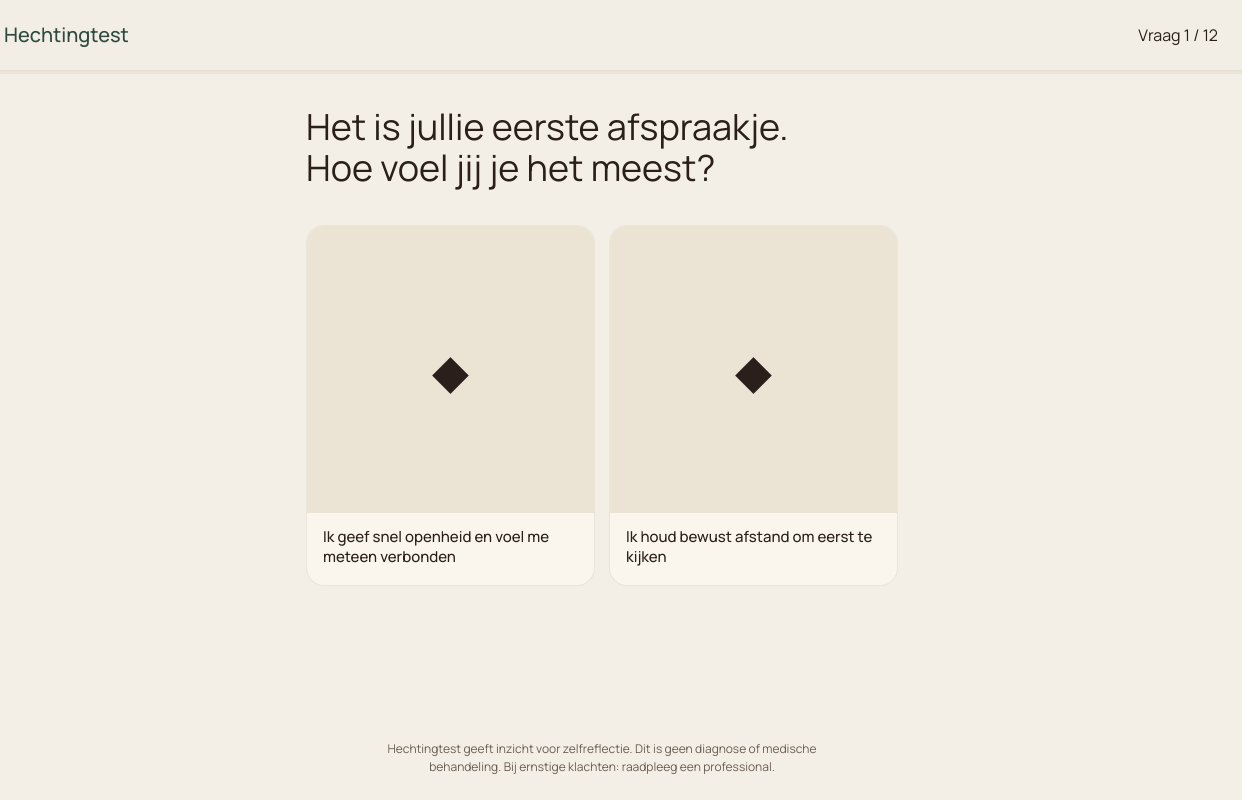
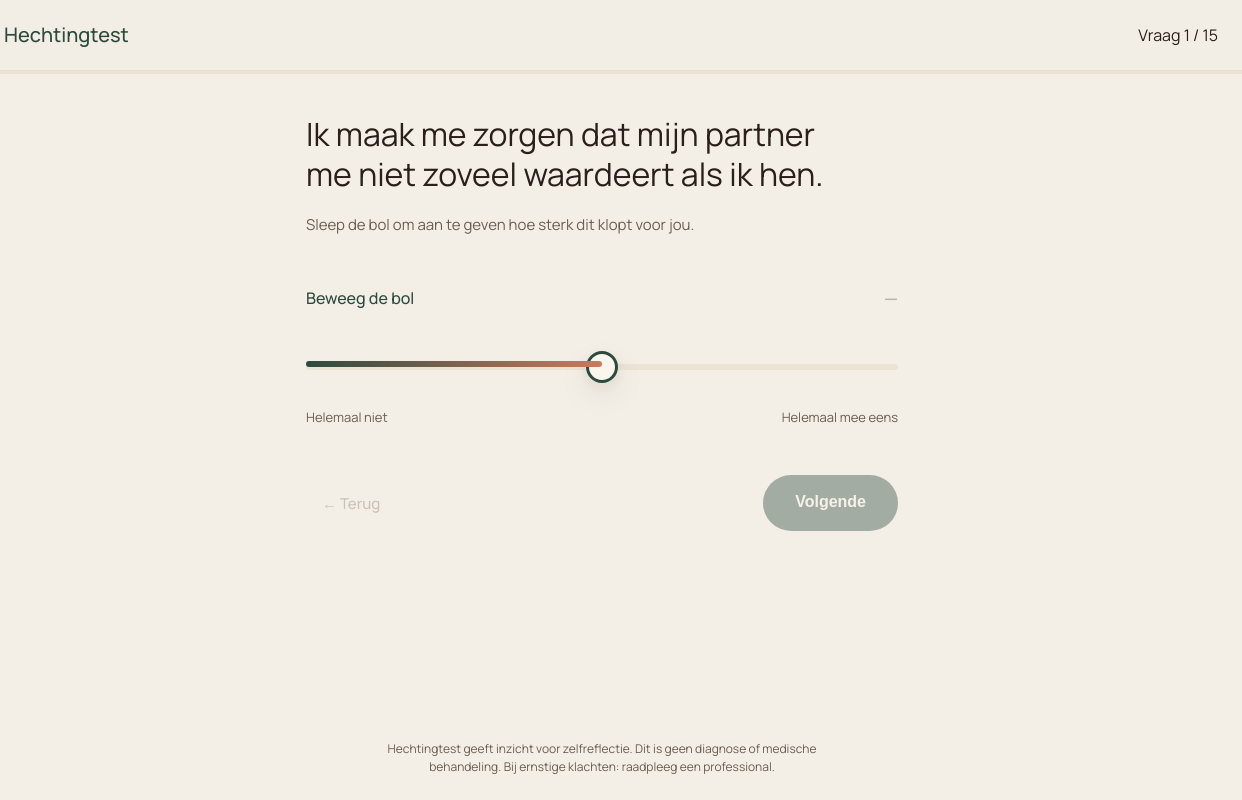
Before and after one commit to Daniell045/funnelliefde-, a website: page index.html in a window 1280 px wide. Both pictures are taken after a click on the button "Start de test". Shown: the full height of the page, 38-1280 px from the left. Drawn offline with Linux system fonts and the light colour scheme.

Commit message:
Add files via upload

```diff
--- a/index.html
+++ b/index.html
@@ -45,19 +45,56 @@ body {
 .btn-primary:hover { background: var(--primary-soft); transform: translateY(-1px); }
 .btn-primary[disabled] { opacity: 0.4; cursor: not-allowed; }
 
-.quiz { gap: 1.75rem; }
-.quiz-question { font-size: clamp(1.625rem, 5.5vw, 2.25rem); font-weight: 400; line-height: 1.15; max-width: 540px; }
-.quiz-options { display: grid; grid-template-columns: 1fr 1fr; gap: 0.875rem; margin-top: 0.5rem; }
-.option {
-  background: var(--surface); border: 1.5px solid var(--border); border-radius: 18px;
-  padding: 0; cursor: pointer; overflow: hidden; display: flex; flex-direction: column;
-  transition: all 0.25s; font-family: inherit; text-align: left; color: var(--text);
+.quiz { gap: 2rem; padding-top: 2.5rem; }
+.quiz-question { font-size: clamp(1.5rem, 5vw, 2rem); font-weight: 400; line-height: 1.25; max-width: 540px; }
+.quiz-hint { font-size: 0.9375rem; color: var(--text-muted); margin-top: -0.75rem; }
+
+.slider-wrap { display: flex; flex-direction: column; gap: 1.5rem; margin-top: 1rem; }
+.slider-value-display { display: flex; justify-content: space-between; align-items: center; }
+.slider-value-label { font-size: 1rem; font-weight: 500; color: var(--primary); transition: all 0.2s; }
+.slider-value-percent { font-size: 1.125rem; font-weight: 600; color: var(--accent); font-variant-numeric: tabular-nums; }
+.slider-value-percent.dimmed { color: var(--text-muted); opacity: 0.4; }
+
+.slider-track-wrap { position: relative; padding: 1rem 0; touch-action: pan-y; }
+.slider-range {
+  -webkit-appearance: none; appearance: none;
+  width: 100%; height: 6px; border-radius: 999px;
+  background: var(--surface-2); outline: none; cursor: pointer;
+  margin: 0;
 }
-.option:hover, .option:focus-visible { border-color: var(--primary); transform: translateY(-2px); outline: none; }
-.option.selected { border-color: var(--primary); background: var(--primary); color: var(--surface); }
-.option-illustration { aspect-ratio: 1; width: 100%; background: var(--surface-2); display: flex; align-items: center; justify-content: center; }
-.option-text { padding: 0.875rem 1rem 1.125rem; display: flex; flex-direction: column; gap: 0.25rem; }
-.option-title { font-size: 0.9375rem; font-weight: 500; line-height: 1.35; }
+.slider-range::-webkit-slider-thumb {
+  -webkit-appearance: none; appearance: none;
+  width: 32px; height: 32px; border-radius: 50%;
+  background: var(--surface); border: 3px solid var(--primary);
+  cursor: grab; box-shadow: var(--shadow-md);
+  transition: transform 0.15s, border-color 0.2s;
+}
+.slider-range::-webkit-slider-thumb:active { cursor: grabbing; transform: scale(1.15); }
+.slider-range::-moz-range-thumb {
+  width: 32px; height: 32px; border-radius: 50%;
+  background: var(--surface); border: 3px solid var(--primary);
+  cursor: grab; box-shadow: var(--shadow-md);
+}
+.slider-range.touched::-webkit-slider-thumb { border-color: var(--accent); }
+.slider-range.touched::-moz-range-thumb { border-color: var(--accent); }
+
+.slider-fill {
+  position: absolute; top: 50%; left: 0; height: 6px; border-radius: 999px;
+  background: linear-gradient(90deg, var(--primary), var(--accent));
+  transform: translateY(-50%); pointer-events: none;
+  width: 50%; transition: width 0.1s;
+}
+
+.slider-labels { display: flex; justify-content: space-between; font-size: 0.8125rem; color: var(--text-muted); margin-top: -0.5rem; }
+
+.quiz-nav { display: flex; justify-content: space-between; align-items: center; margin-top: 1rem; gap: 1rem; }
+.btn-secondary {
+  background: transparent; color: var(--text-muted); border: none;
+  font-size: 0.9375rem; font-weight: 500; cursor: pointer;
+  padding: 0.75rem 1rem; border-radius: 999px; font-family: inherit;
+}
+.btn-secondary:hover { color: var(--text); }
+.btn-secondary:disabled { opacity: 0.3; cursor: not-allowed; }
 
 .capture { gap: 1.5rem; padding-top: 3rem; }
 .capture-title { font-size: clamp(2rem, 6vw, 2.75rem); font-weight: 400; line-height: 1.05; }
@@ -113,7 +150,7 @@ body {
 <div class="app">
   <header class="header" id="header" style="display: none;">
     <div class="logo"><span class="logo-dot"></span> Hechtingtest</div>
-    <div id="progressCounter">Vraag 1 / 12</div>
+    <div id="progressCounter">Vraag 1 / 15</div>
   </header>
   <div class="progress-track" id="progressTrack" style="display: none;"><div class="progress-fill" id="progressFill"></div></div>
 
@@ -126,7 +163,25 @@ body {
 
   <section class="screen quiz" id="screen-quiz">
     <h2 class="quiz-question" id="quizQuestion">Vraag laadt…</h2>
-    <div class="quiz-options" id="quizOptions"></div>
+    <p class="quiz-hint">Sleep de bol om aan te geven hoe sterk dit klopt voor jou.</p>
+    <div class="slider-wrap">
+      <div class="slider-value-display">
+        <span class="slider-value-label" id="sliderLabel">Beweeg de bol</span>
+        <span class="slider-value-percent dimmed" id="sliderPercent">—</span>
+      </div>
+      <div class="slider-track-wrap">
+        <input type="range" min="0" max="100" value="50" step="1" class="slider-range" id="quizSlider">
+        <div class="slider-fill" id="sliderFill"></div>
+      </div>
+      <div class="slider-labels">
+        <span>Helemaal niet</span>
+        <span>Helemaal mee eens</span>
+      </div>
+    </div>
+    <div class="quiz-nav">
+      <button class="btn-secondary" id="quizBack" onclick="prevQuestion()">← Terug</button>
+      <button class="btn-primary" id="quizNext" onclick="nextQuestion()" disabled>Volgende</button>
+    </div>
   </section>
 
   <section class="screen capture" id="screen-capture">
@@ -241,20 +296,32 @@ Hechtingtest geeft inzicht voor zelfreflectie. Dit is geen diagnose of medische
 </div>
 
 <script>
+// 15 ECR-R-geinspireerde stellingen.
+// Per vraag: stelling + weegfactoren voor anxiety/avoidance.
+// 'reverse: true' = stelling is omgekeerd (hoge slider = lage score op dimensie)
+// Slider geeft 0-100; we normaliseren naar bijdrage 0-100 per dimensie.
 const QUESTIONS = [
-  { q: "Het is jullie eerste afspraakje. Hoe voel jij je het meest?", a: { t: "Ik geef snel openheid en voel me meteen verbonden", an: 1, av: -1 }, b: { t: "Ik houd bewust afstand om eerst te kijken", an: -1, av: 1 } },
-  { q: "Je partner is een dag afstandelijk. Wat doe jij?", a: { t: "Ik vraag direct wat er is, ik kan het niet laten rusten", an: 2, av: -1 }, b: { t: "Ik geef ze ruimte en wacht tot ze erover spreken", an: -1, av: 1 } },
-  { q: "Jullie hebben ruzie. Wat is jouw natuurlijke reactie?", a: { t: "Niet slapen voor het is uitgepraat", an: 2, av: -1 }, b: { t: "Ik trek me terug en moet alleen afkoelen", an: 0, av: 2 } },
-  { q: "Je krijgt een groot compliment van je partner.", a: { t: "Ik geniet ervan en voel me oprecht gezien", an: -1, av: -1 }, b: { t: "Ik twijfel of ze het echt menen", an: 2, av: 1 } },
-  { q: "Stel je een ideale vakantie met je partner voor.", a: { t: "24/7 samen, dat is juist het mooie", an: 1, av: -2 }, b: { t: "Wel samen, maar ook tijd voor jezelf is essentieel", an: -1, av: 1 } },
-  { q: "Iets kwetsbaars over jezelf delen — hoe gaat dat?", a: { t: "Ik deel het vrij snel, ik wil echt gekend worden", an: 1, av: -2 }, b: { t: "Ik houd het lang voor mezelf, soms jaren", an: 1, av: 2 } },
-  { q: "Je partner heeft een drukke periode op werk.", a: { t: "Ik voel me snel verwaarloosd of weggeschoven", an: 2, av: 0 }, b: { t: "Geen probleem, ik vermaak me prima alleen", an: -2, av: 1 } },
-  { q: "Verliefd worden — hoe pak jij dat aan?", a: { t: "Ik ga er helemaal in op, hoofd en hart tegelijk", an: 2, av: -1 }, b: { t: "Ik kijk eerst rustig of het echt klopt", an: -1, av: 1 } },
-  { q: "Toekomstplannen maken met je partner.", a: { t: "Ik plan graag ver vooruit, samen", an: 0, av: -2 }, b: { t: "Ik houd het liefst flexibel, hou niet van vastleggen", an: 1, av: 2 } },
-  { q: "Je partner is verdrietig en huilt.", a: { t: "Ik wil meteen troosten en het oplossen", an: 1, av: -1 }, b: { t: "Ik geef ruimte tot ze er klaar voor zijn", an: -1, av: 2 } },
-  { q: "Een relatie loopt op zijn eind.", a: { t: "Heel zwaar, ik laat lang niet los", an: 2, av: -1 }, b: { t: "Snel weer 'fine', ik ga makkelijk door", an: -1, av: 2 } },
-  { q: "Vertrouwen geven aan een nieuwe partner.", a: { t: "Vrij snel en volledig, ik geloof in mensen", an: 1, av: -1 }, b: { t: "Moet verdiend worden over tijd", an: 0, av: 2 } }
+  // ── Anxiety items (hechtingsangst, behoefte aan nabijheid) ───────────────
+  { q: "Ik maak me zorgen dat mijn partner me niet zoveel waardeert als ik hen.", dim: "anxiety", reverse: false },
+  { q: "Ik voel me snel onzeker als mijn partner afstand neemt, zelfs kort.", dim: "anxiety", reverse: false },
+  { q: "Ik heb sterke behoefte aan bevestiging dat ik geliefd ben.", dim: "anxiety", reverse: false },
+  { q: "Als mijn partner niet snel reageert op berichten, denk ik snel dat er iets mis is.", dim: "anxiety", reverse: false },
+  { q: "Ik ben bang om verlaten te worden door iemand om wie ik geef.", dim: "anxiety", reverse: false },
+  { q: "Ik kan goed alleen zijn zonder me eenzaam te voelen.", dim: "anxiety", reverse: true },
+  { q: "Ik voel me rustig en zeker in mijn relaties, ook zonder constant contact.", dim: "anxiety", reverse: true },
+
+  // ── Avoidance items (vermijding van intimiteit, behoefte aan afstand) ────
+  { q: "Ik vind het lastig om volledig op mijn partner te leunen of afhankelijk te zijn.", dim: "avoidance", reverse: false },
+  { q: "Ik houd liever wat emotionele afstand in relaties.", dim: "avoidance", reverse: false },
+  { q: "Ik vind het moeilijk om mijn diepste gevoelens met iemand te delen.", dim: "avoidance", reverse: false },
+  { q: "Als iemand te dichtbij komt, voel ik de neiging me terug te trekken.", dim: "avoidance", reverse: false },
+  { q: "Ik vertrouw liever op mezelf dan op iemand anders, ook in moeilijke tijden.", dim: "avoidance", reverse: false },
+  { q: "Ik vind het fijn om me kwetsbaar op te stellen tegenover mijn partner.", dim: "avoidance", reverse: true },
+  { q: "Ik voel me comfortabel met diepe emotionele nabijheid.", dim: "avoidance", reverse: true },
+  { q: "Ik praat makkelijk over wat er in mij omgaat.", dim: "avoidance", reverse: true }
 ];
+
+const TOTAL_Q = QUESTIONS.length;
 
 const STYLES = {
   secure: { name: "Veilig hechtende stijl", title: "Verbinder" },
@@ -264,14 +331,21 @@ const STYLES = {
 };
 
 var state = {
-  currentQuestion: 0, answers: [], scores: { anxiety: 0, avoidance: 0 },
-  style: null, user: { name: '', email: '' }, plan: null, coupleToken: null,
-  isPartner: false, sessionId: null
+  currentQuestion: 0,
+  answers: [],          // [{ q, value, dim, reverse }]
+  style: null,
+  user: { name: '', email: '' },
+  plan: null,
+  coupleToken: null,
+  isPartner: false,
+  sessionId: null
 };
 
 function startQuiz() {
   document.getElementById('header').style.display = 'flex';
   document.getElementById('progressTrack').style.display = 'block';
+  state.currentQuestion = 0;
+  state.answers = [];
   showScreen('quiz');
   renderQuestion();
 }
@@ -282,39 +356,112 @@ function showScreen(id) {
   window.scrollTo(0, 0);
 }
 
+// Live label op basis van slider-waarde
+function valueLabel(v) {
+  if (v < 15) return "Helemaal niet";
+  if (v < 35) return "Beetje niet";
+  if (v < 50) return "Eerder niet";
+  if (v === 50) return "Beweeg de bol";
+  if (v < 65) return "Een beetje";
+  if (v < 85) return "Best wel";
+  return "Helemaal";
+}
+
 function renderQuestion() {
-  const q = QUESTIONS[state.currentQuestion];
-  const n = state.currentQuestion + 1;
+  const idx = state.currentQuestion;
+  const q = QUESTIONS[idx];
+  const n = idx + 1;
+
   document.getElementById('quizQuestion').textContent = q.q;
-  document.getElementById('progressCounter').textContent = `Vraag ${n} / 12`;
-  document.getElementById('progressFill').style.width = ((n - 1) / 12 * 100) + '%';
+  document.getElementById('progressCounter').textContent = `Vraag ${n} / ${TOTAL_Q}`;
+  document.getElementById('progressFill').style.width = ((n - 1) / TOTAL_Q * 100) + '%';
 
-  const opts = document.getElementById('quizOptions');
-  opts.innerHTML = '';
-  ['a', 'b'].forEach(choice => {
-    const data = q[choice];
-    const btn = document.createElement('button');
-    btn.className = 'option';
-    btn.innerHTML = `<div class="option-illustration"><div style="font-size: 3rem;">◆</div></div><div class="option-text"><div class="option-title">${data.t}</div></div>`;
-    btn.onclick = () => {
-      document.querySelectorAll('#quizOptions .option').forEach(o => o.classList.remove('selected'));
-      btn.classList.add('selected');
-      setTimeout(() => {
-        state.answers.push({ q: q.q, chosen: data.t, anxiety: data.an, avoidance: data.av });
-        state.scores.anxiety += data.an;
-        state.scores.avoidance += data.av;
-        state.currentQuestion++;
-        if (state.currentQuestion >= 12) {
-          document.getElementById('header').style.display = 'none';
-          document.getElementById('progressTrack').style.display = 'none';
-          showScreen('capture');
-        } else {
-          renderQuestion();
-        }
-      }, 280);
-    };
-    opts.appendChild(btn);
+  const slider = document.getElementById('quizSlider');
+  const fill = document.getElementById('sliderFill');
+  const label = document.getElementById('sliderLabel');
+  const percent = document.getElementById('sliderPercent');
+  const nextBtn = document.getElementById('quizNext');
+  const backBtn = document.getElementById('quizBack');
+
+  // Eerder beantwoord? Toon dan vorige waarde en activeer 'Volgende'.
+  const prev = state.answers[idx];
+  if (prev) {
+    slider.value = prev.value;
+    slider.classList.add('touched');
+    label.textContent = valueLabel(prev.value);
+    percent.textContent = prev.value + '%';
+    percent.classList.remove('dimmed');
+    fill.style.width = prev.value + '%';
+    nextBtn.disabled = false;
+  } else {
+    slider.value = 50;
+    slider.classList.remove('touched');
+    label.textContent = "Beweeg de bol";
+    percent.textContent = '—';
+    percent.classList.add('dimmed');
+    fill.style.width = '50%';
+    nextBtn.disabled = true;
+  }
+
+  backBtn.disabled = idx === 0;
+  nextBtn.textContent = (idx === TOTAL_Q - 1) ? 'Klaar →' : 'Volgende';
+
+  // Verwijder vorige listeners door slider element te clonen
+  const newSlider = slider.cloneNode(true);
+  slider.parentNode.replaceChild(newSlider, slider);
+
+  newSlider.addEventListener('input', () => {
+    const v = parseInt(newSlider.value, 10);
+    fill.style.width = v + '%';
+    label.textContent = valueLabel(v);
+    percent.textContent = v + '%';
+    percent.classList.remove('dimmed');
+    newSlider.classList.add('touched');
+    nextBtn.disabled = false;
   });
+}
+
+function nextQuestion() {
+  const idx = state.currentQuestion;
+  const q = QUESTIONS[idx];
+  const slider = document.getElementById('quizSlider');
+  const v = parseInt(slider.value, 10);
+
+  // Sla antwoord op (overschrijf als ze terug zijn gegaan)
+  state.answers[idx] = { q: q.q, value: v, dim: q.dim, reverse: q.reverse };
+
+  if (idx + 1 >= TOTAL_Q) {
+    // Klaar — bereken scores en ga naar capture
+    computeScores();
+    document.getElementById('progressFill').style.width = '100%';
+    document.getElementById('header').style.display = 'none';
+    document.getElementById('progressTrack').style.display = 'none';
+    showScreen('capture');
+    return;
+  }
+
+  state.currentQuestion++;
+  renderQuestion();
+}
+
+function prevQuestion() {
+  if (state.currentQuestion === 0) return;
+  state.currentQuestion--;
+  renderQuestion();
+}
+
+// Reken scores uit: per dimensie het gemiddelde van alle items, op schaal 0-100
+function computeScores() {
+  const sums = { anxiety: { total: 0, count: 0 }, avoidance: { total: 0, count: 0 } };
+  state.answers.forEach(a => {
+    const score = a.reverse ? (100 - a.value) : a.value;
+    sums[a.dim].total += score;
+    sums[a.dim].count += 1;
+  });
+  state.scores = {
+    anxiety: sums.anxiety.count ? Math.round(sums.anxiety.total / sums.anxiety.count) : 50,
+    avoidance: sums.avoidance.count ? Math.round(sums.avoidance.total / sums.avoidance.count) : 50
+  };
 }
 
 async function submitEmail() {
```
